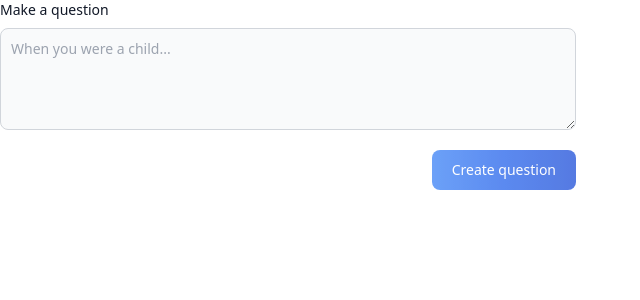
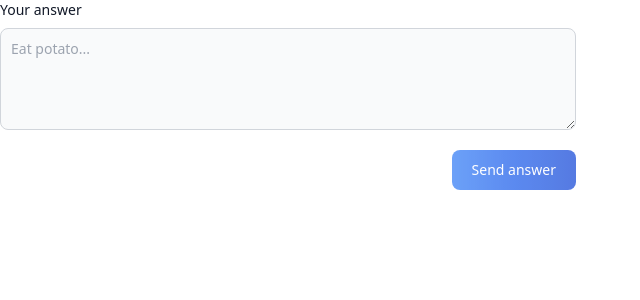
Before and after one commit to simple-retro/frontend, a Vue app: page / in a window 1280 px wide. Shown: the top 300 px of the page, without its empty margins (0-640 px from the left). Built offline with nearby package versions, Linux system fonts and the light colour scheme.

Commit message:
feat: add createAnswar

```diff
--- a/src/App.vue
+++ b/src/App.vue
@@ -1,11 +1,11 @@
 <script setup lang="ts">
   import NotifyToast from './components/NotifyToast.vue';
-  import CreateQuestion from './components/question/CreateQuestion.vue';
+  import answer from './components/answer/CreateAnswer.vue';
 </script>
 
 <template>
   <div>
     <NotifyToast />
-    <CreateQuestion />
+    <answer />
   </div>
 </template>
--- a/src/components/answer.vue
+++ /dev/null
@@ -1,9 +0,0 @@
-<script setup lang="ts">
-  console.log("Loaded question.vue");
-</script>
-
-<template>
-  <div>
-    Olá
-  </div>
-</template>
--- /dev/null
+++ b/src/components/answer/CreateAnswer.vue
@@ -0,0 +1,47 @@
+<script setup lang="ts">
+  import { ref } from 'vue';
+  import answerApi from '../../services/answerApi';
+  import { NotificationType, useNotifyStore } from '../../stores/notifyStore';
+
+  const notifyStore = useNotifyStore();
+  const answer = ref('');
+  const disableIntearction = ref(false);
+
+  const createAnswer = async () => {
+    if (answer.value.length < 1) return;
+
+    disableIntearction.value = true;
+
+    const res = await answerApi.createAnswer(answer.value);
+
+    disableIntearction.value = false;
+
+    if (res.error)
+      return notifyStore.notify('An error occured to create the question', NotificationType.Error);
+
+    notifyStore.notify('Coisa criada!', NotificationType.Success);
+  };
+</script>
+
+<template>
+  <div class="max-w-xl relative">
+    <label for="answer" class="block mb-2 text-sm text-gray-900">Your answer</label>
+    <textarea
+      id="answer"
+      v-model="answer"
+      :disabled="disableIntearction"
+      rows="4"
+      class="block mb-5 p-2.5 w-full text-sm text-gray-900 bg-gray-50 rounded-lg border border-gray-300 focus:ring-blue-500 focus:border-blue-500 disabled:opacity-75"
+      placeholder="Eat potato..."
+    />
+
+    <button
+      type="button"
+      :disabled="disableIntearction || answer.length < 1"
+      class="right-0 absolute text-white bg-gradient-to-r from-blue-500 via-blue-600 to-blue-700 hover:bg-gradient-to-br focus:ring-4 focus:outline-none focus:ring-blue-300 disabled:hover:bg-gradient-to-r disabled:opacity-75 rounded-lg text-sm px-5 py-2.5 text-center mb-2"
+      @click="createAnswer"
+    >
+      Send answer
+    </button>
+  </div>
+</template>
--- /dev/null
+++ b/src/services/answerApi.ts
@@ -0,0 +1,16 @@
+import { Endpoints, MayBeError, apiRequest } from './index';
+import { Answer } from '../stores/retrospectiveStore';
+
+const createAnswer = async (answers: string): Promise<MayBeError<Question>> => {
+  const res = await apiRequest
+    .post(Endpoints.Answer, {
+      answer,
+    })
+    .catch(() => null);
+
+  if (!res) return { error: true };
+
+  return res.data;
+};
+
+export default { createAnswer };
```
